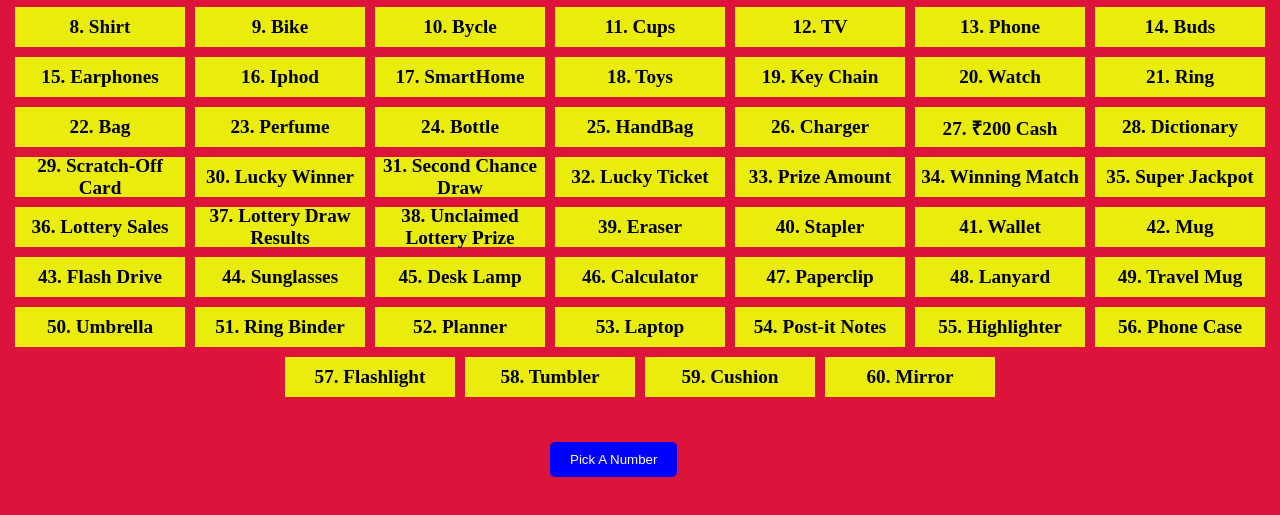
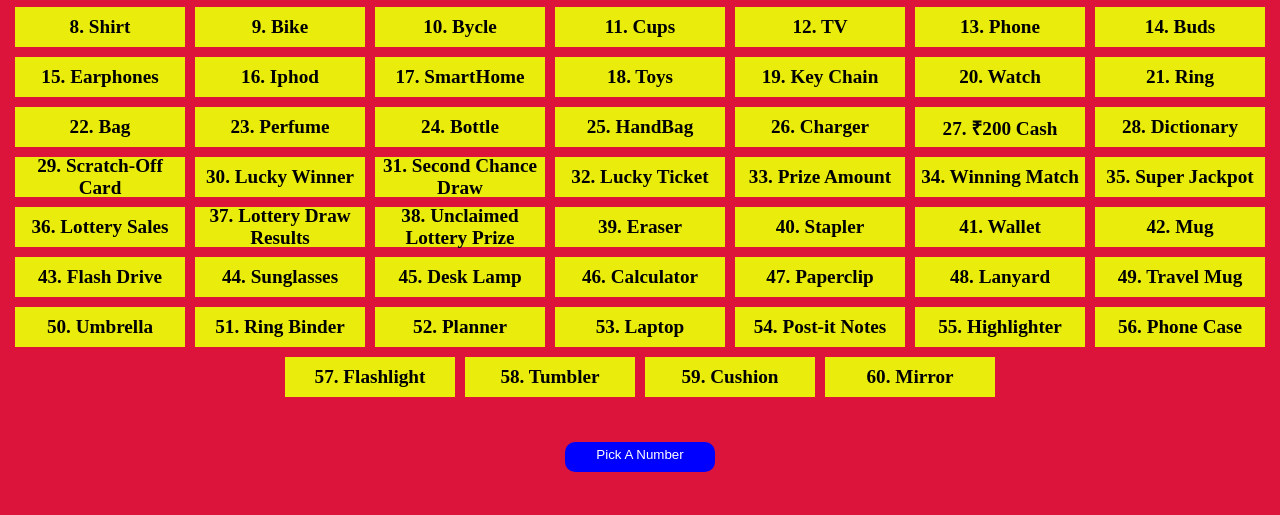
Before and after one commit to veerakishoregiddaluru/Lucky-Draw, a plain HTML site: page index.html in a window 1280 px wide. Shown: the part 105-620 px from the top of the page. Drawn offline with Linux system fonts and the light colour scheme.

Commit message:
updated7

```diff
--- a/index.html
+++ b/index.html
@@ -13,8 +13,8 @@
         <!-- <div class="box winningBox">1.Cash</div> -->
       </div>
       <h2 id="result"></h2>
+      <button id="picknumberbtn">Pick A Number</button>
     </div>
-    <button id="picknumberbtn">Pick A Number</button>
 
     <script src="JavaScrpt.js"></script>
   </body>
--- a/style.css
+++ b/style.css
@@ -13,6 +13,8 @@
   justify-content: center;
   text-align: center;
   flex-direction: column;
+  /* margin: auto;
+  max-width: 800px; */
 }
 .box {
   width: 170px;
@@ -32,16 +34,21 @@
   justify-content: center;
 }
 button {
-  /* height: 30px;
-    width: 100px; */
+  height: 30px;
+  width: 150px;
   border: none;
   background-color: blue;
   color: white;
-  border-radius: 5px;
-  margin-right: 100px;
-  padding: 10px 20px;
-  margin-left: 550px;
+  border-radius: 10px;
+  /* margin-right: 100px; */
+  padding: 5px 5px;
+  /* margin-left: 500px; */
+  display: flex;
+  justify-content: center;
+  /* text-align: center; */
   cursor: pointer;
+  margin: auto;
+  max-width: 800px;
 }
 .winningBox {
   background-color: green;
```
